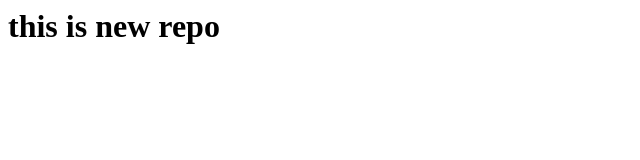
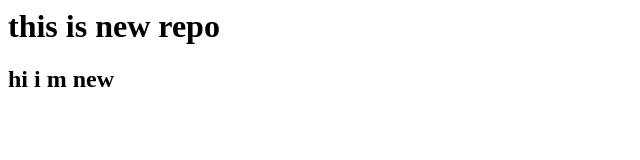
Before and after one commit to Gayatrimadhav/localrepo, a plain HTML site: page index.html in a window 1280 px wide. Shown: the whole page, without its empty margins (0-640 px from the left). Drawn offline with Linux system fonts and the light colour scheme.

Commit message:
hi my changes

```diff
--- a/index.html
+++ b/index.html
@@ -1 +1,2 @@
 <h1>this is new repo</h1>
+<h2>hi i m new</h2>
```
